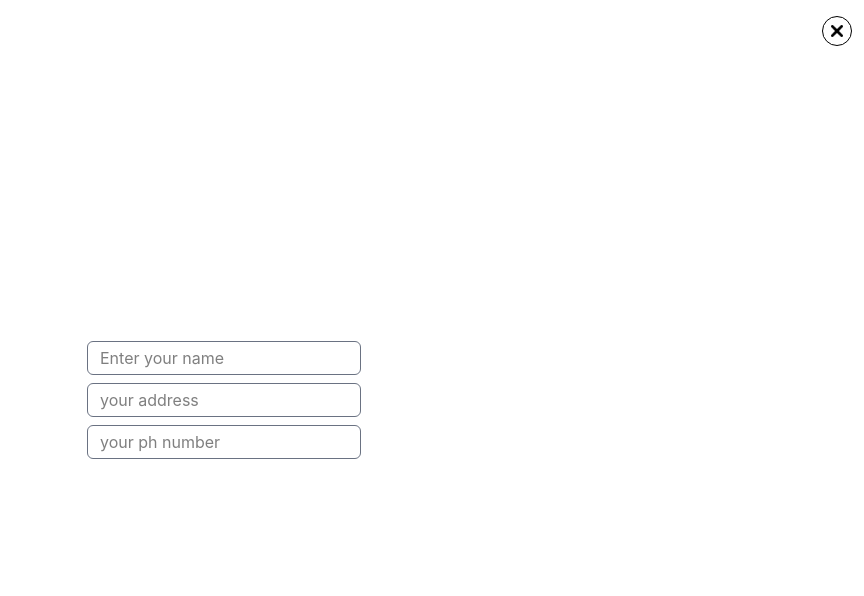
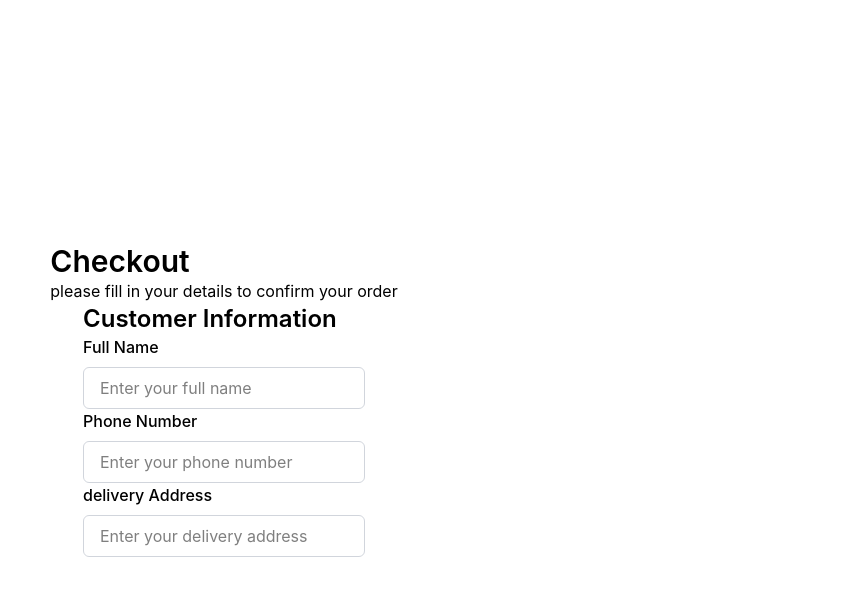
Before and after one commit to fahadKhan030/restaurant-ordering-system, a React (Vite) app: page /checkout in a window 1280 px wide. Shown: the top 596 px of the page, without its empty margins (416-1280 px from the left). Built offline with nearby package versions, Linux system fonts and the light colour scheme; no server answers.

Commit message:
fix: correct form tag and improve input fields in CheckOutForm component

```diff
--- a/src/components/Cart/CheckOutForm.jsx
+++ b/src/components/Cart/CheckOutForm.jsx
@@ -4,30 +4,47 @@ import cross from "../../assets/cross.png";
 
 const CheckOutForm = () => {
   return (
-    <div className="flex items-center flex-col   justify-center fixed top-0 left-0 bg-white/20 backdrop-blur-lg   w-full h-[100lvh]">
-      <NavLink
-        to="/"
-        className="fixed top-4 right-3 backdrop-blur-lg bg-white/20 p-1 border border-black rounded-full "
-      >
-        <img src={cross} alt="" className="h-5" />
-      </NavLink>
-      <form action="" className="bg-white flex flex-col gap-2 p-3 rounded-md">
+    <div className="flex items-center flex-col  justify-center fixed top-0 left-0 bg-white/20 backdrop-blur-lg   w-full h-[100lvh]">
+      <div>
+        <h3 className="text-3xl font-semibold">Checkout</h3>
+        <p>please fill in your details to confirm your order</p>
+      </div>
+      <div>
+        <from className="bg-white max-w-[500px] w-full">
+          <h3 className="text-2xl font-semibold">Customer Information</h3>
+          <div className="flex flex-col gap-2">
+            <label htmlFor="text" className="font-medium">
+              Full Name
+            </label>
             <input
               type="text"
-          className=" border-1 border-gray-500 rounded-md py-1 px-3"
-          placeholder="Enter your name"
+              placeholder="Enter your full name"
+              className="border border-gray-300 rounded-md py-2 px-4 focus:outline-none focus:ring-2 focus:ring-blue-500"
             />
-        <input
-          type="text"
-          className=" border-1 border-gray-500 rounded-md py-1 px-3"
-          placeholder="your address  "
-        />
+          </div>
+          <div className="flex flex-col gap-2">
+            <label htmlFor="text" className="font-medium">
+              Phone Number
+            </label>
             <input
               type="number"
-          className="border-1 border-gray-500 rounded-md py-1 px-3"
-          placeholder="your ph number"
+              placeholder="Enter your phone number"
+              className="border border-gray-300 rounded-md py-2 px-4 focus:outline-none focus:ring-2 focus:ring-blue-500"
             />
-      </form>
+          </div>
+          <div className="flex flex-col gap-2">
+            <label htmlFor="text" className="font-medium">
+              delivery Address
+            </label>
+            <input
+              type="address"
+              placeholder="Enter your delivery address"
+              className="border border-gray-300 rounded-md py-2 px-4 focus:outline-none focus:ring-2 focus:ring-blue-500"
+            />
+          </div>
+        </from>
+        <div></div>
+      </div>
     </div>
   );
 };
--- a/src/components/Menu/Menu.jsx
+++ b/src/components/Menu/Menu.jsx
@@ -91,7 +91,6 @@ const Menu = () => {
               </div>
             </div>
           );
-          n;
         })}
       </article>
     </div>
```
Lines whose indentation alone changed are shown as unchanged.
